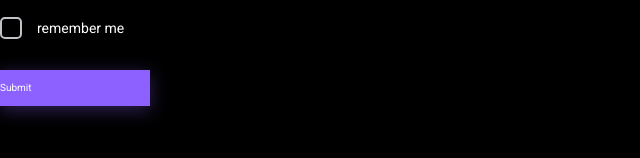
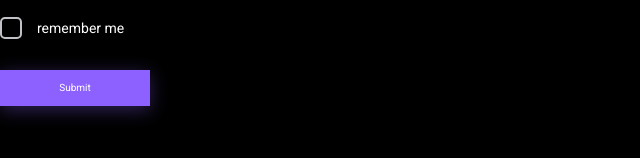
Before and after one commit to ericbloodyax12/cardManager, a React (Vite) app: page /login in a window 1280 px wide. Shown: the part 156-314 px from the top of the page, without its empty margins (0-640 px from the left). Built offline with nearby package versions, Linux system fonts and the light colour scheme.

Commit message:
-fix bug styles on submit

```diff
--- a/src/components/auth/login/login-form.module.scss
+++ b/src/components/auth/login/login-form.module.scss
@@ -5,6 +5,9 @@
 }
 
 .submit {
+  display: flex;
+  align-items: center;
+  justify-content: center;
   width: 150px;
-  height: 36px;
+  height: 36px
 }
```
